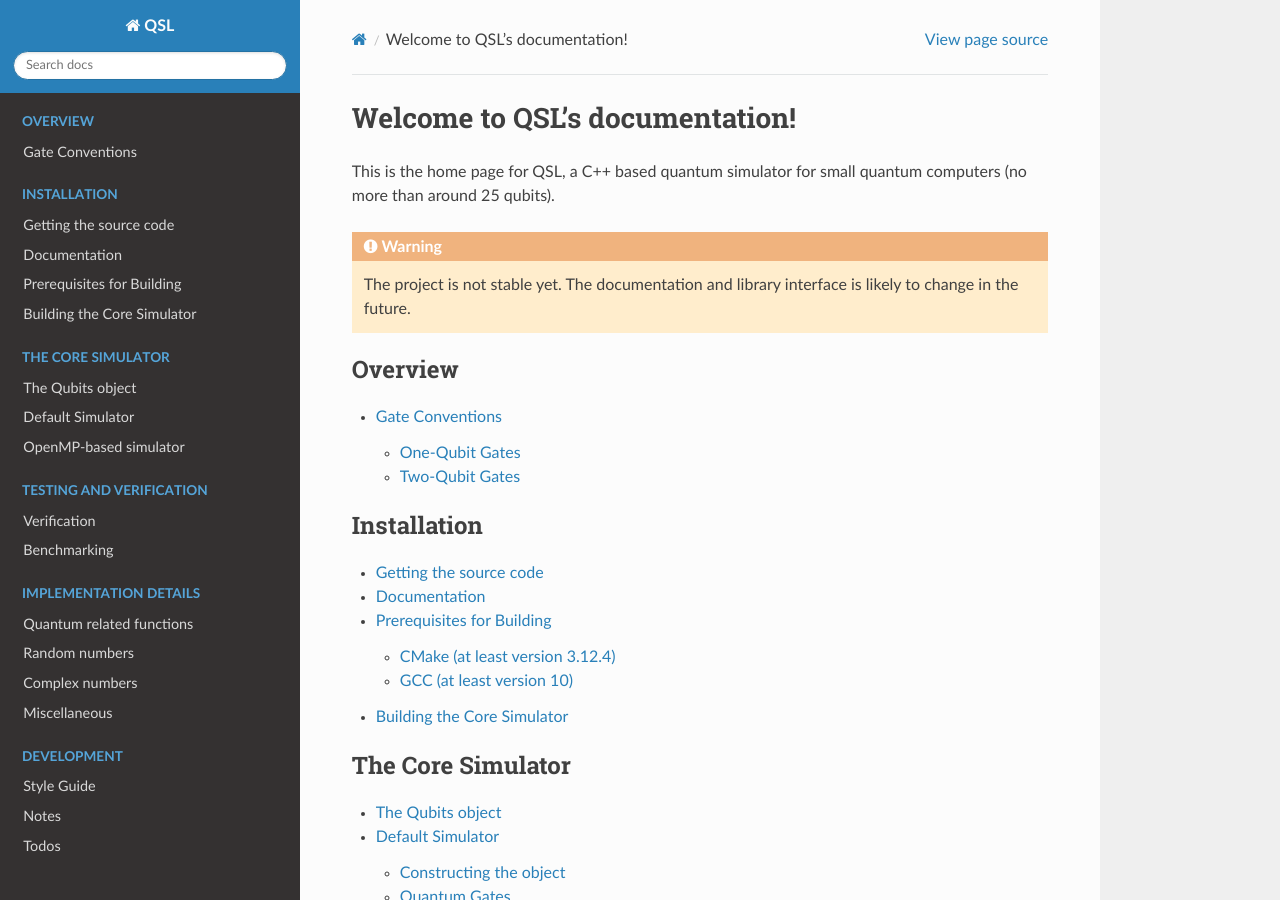
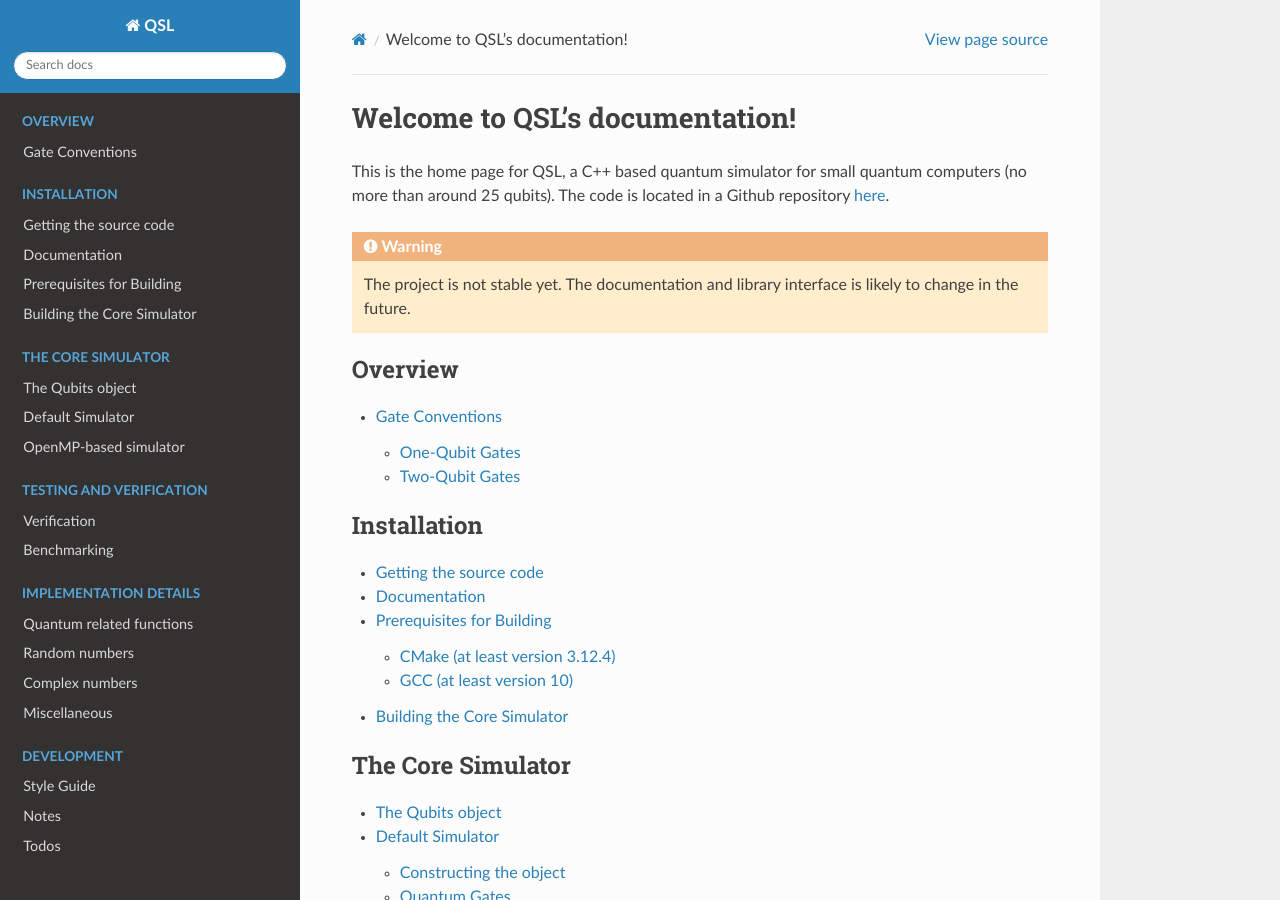
Before and after one commit to lanamineh/qsl, a Sphinx documentation site: the page built from docs/index.rst, in a window 1280 px wide and 900 px high. Built offline with Sphinx 7.4.7 and the Read the Docs theme 2.0.0, drawn with Linux system fonts in a browser that asks for light colours.

Commit message:
Added repository link to main docs page

```diff
--- a/docs/index.rst
+++ b/docs/index.rst
@@ -1,7 +1,7 @@
 Welcome to QSL's documentation!
 ###############################
 
-This is the home page for |project|, a C++ based quantum simulator for small quantum computers (no more than around 25 qubits).
+This is the home page for |project|, a C++ based quantum simulator for small quantum computers (no more than around 25 qubits). The code is located in a Github repository `here <https://github.com/lanamineh/qsl>`_.
 
 .. warning::
    The project is not stable yet. The documentation and library interface is likely to change in the future.
```
